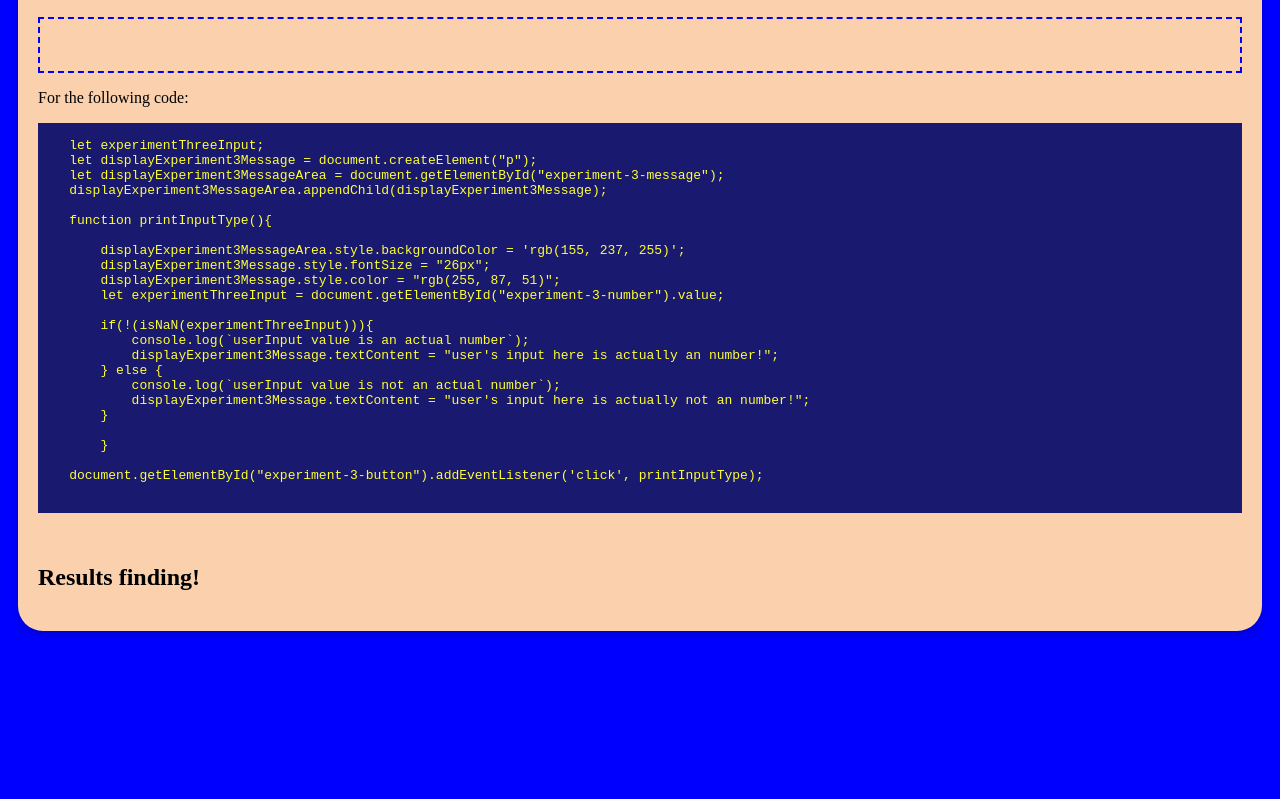
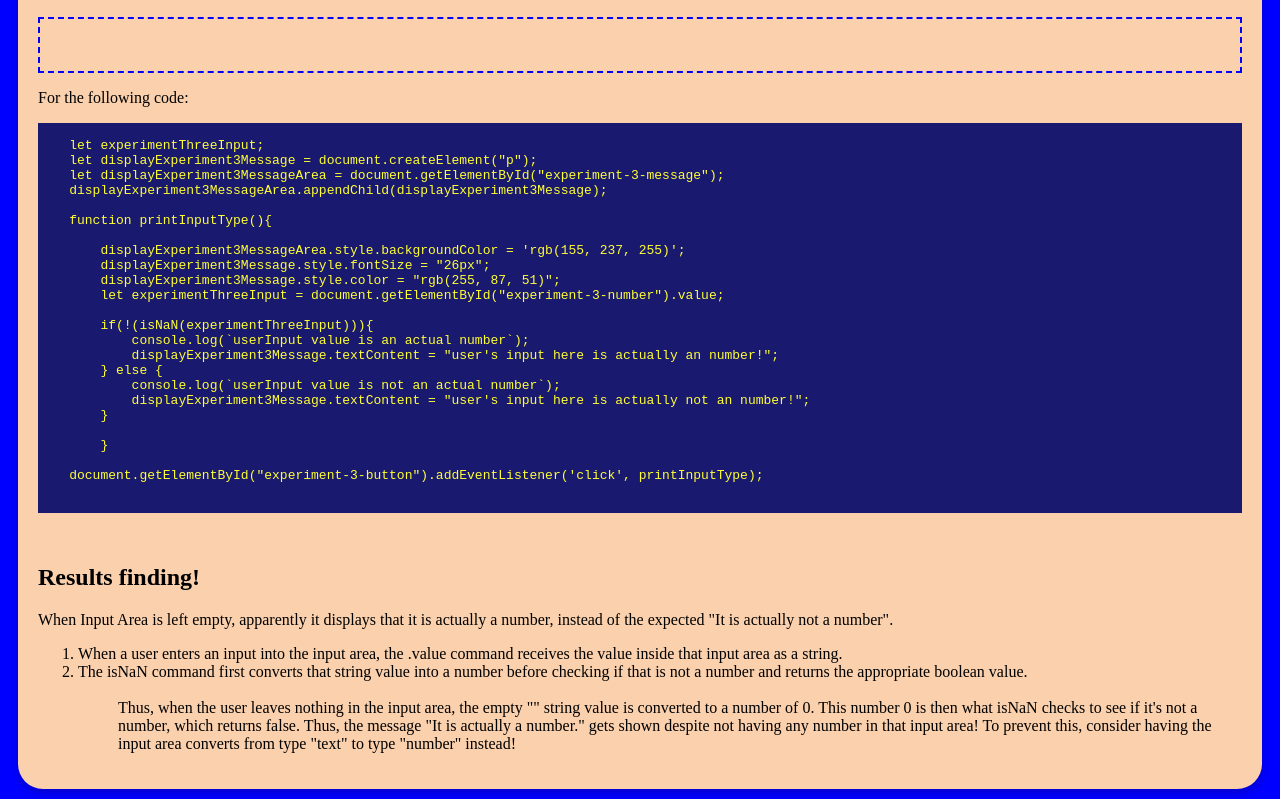
Before and after one commit to TechEvolvace/buttons-function-testing, a plain HTML site: page index.html in a window 1280 px wide. Shown: the part 2242-3041 px from the top of the page. Before the commit the page ends 2883 px from the top, so only its background shows below. Drawn offline with Linux system fonts and the light colour scheme.

Commit message:
Added my findings after finishing up Experiment 3!

```diff
--- a/index.html
+++ b/index.html
@@ -161,6 +161,18 @@
 
         <br>
         <h2>Results finding!</h2>
+        <p>
+          When Input Area is left empty, apparently it displays that it is actually a number, instead of the expected "It is actually not a number".
+          <br>
+          <ol>
+            <li>When a user enters an input into the input area, the .value command receives the value inside that input area as a string.</li>
+            <li>The isNaN command first converts that string value into a number before checking if that is not a number and returns the appropriate boolean value.</li>
+          <ol>
+          <br>
+          Thus, when the user leaves nothing in the input area, the empty "" string value is converted to a number of 0. This number 0 is then what isNaN checks to
+          see if it's not a number, which returns false. Thus, the message "It is actually a number." gets shown despite not having any number in that input area!
+          To prevent this, consider having the input area converts from type "text" to type "number" instead!
+        </p>
 
     </div>
 
```
